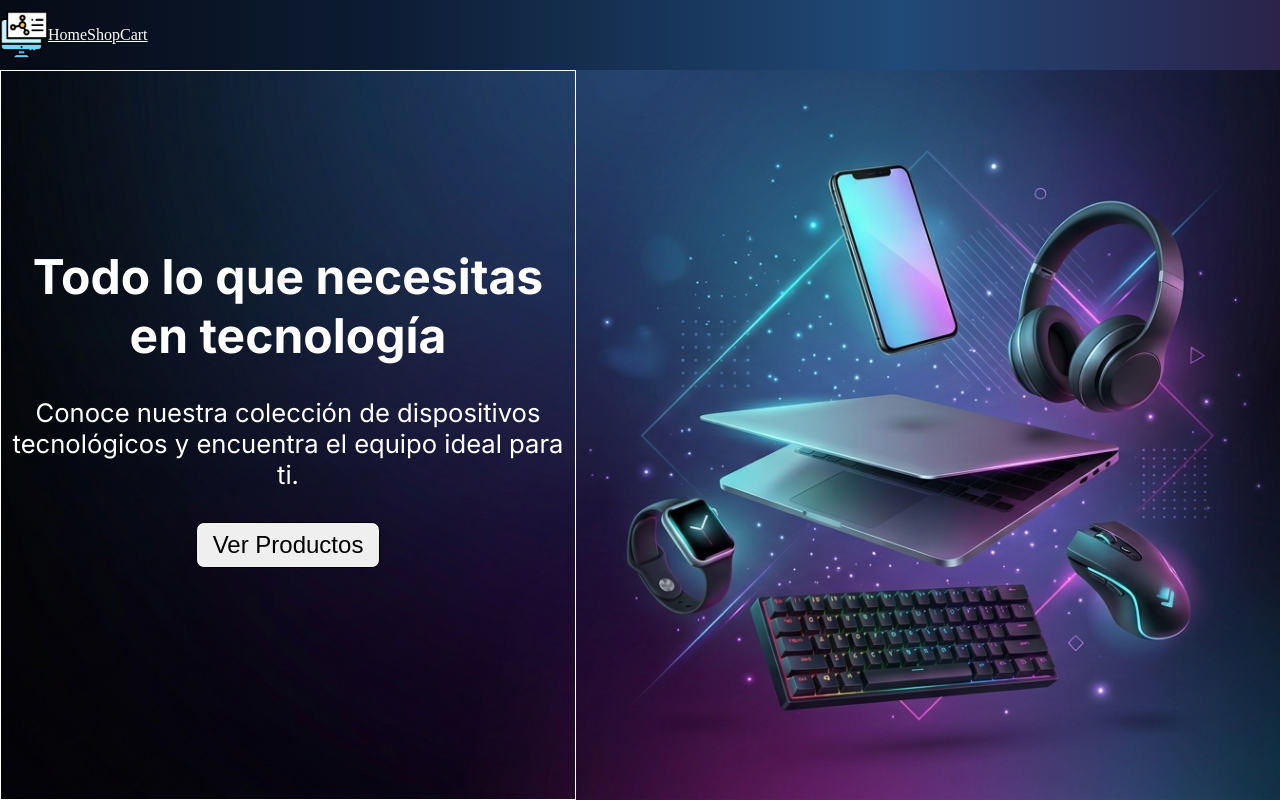
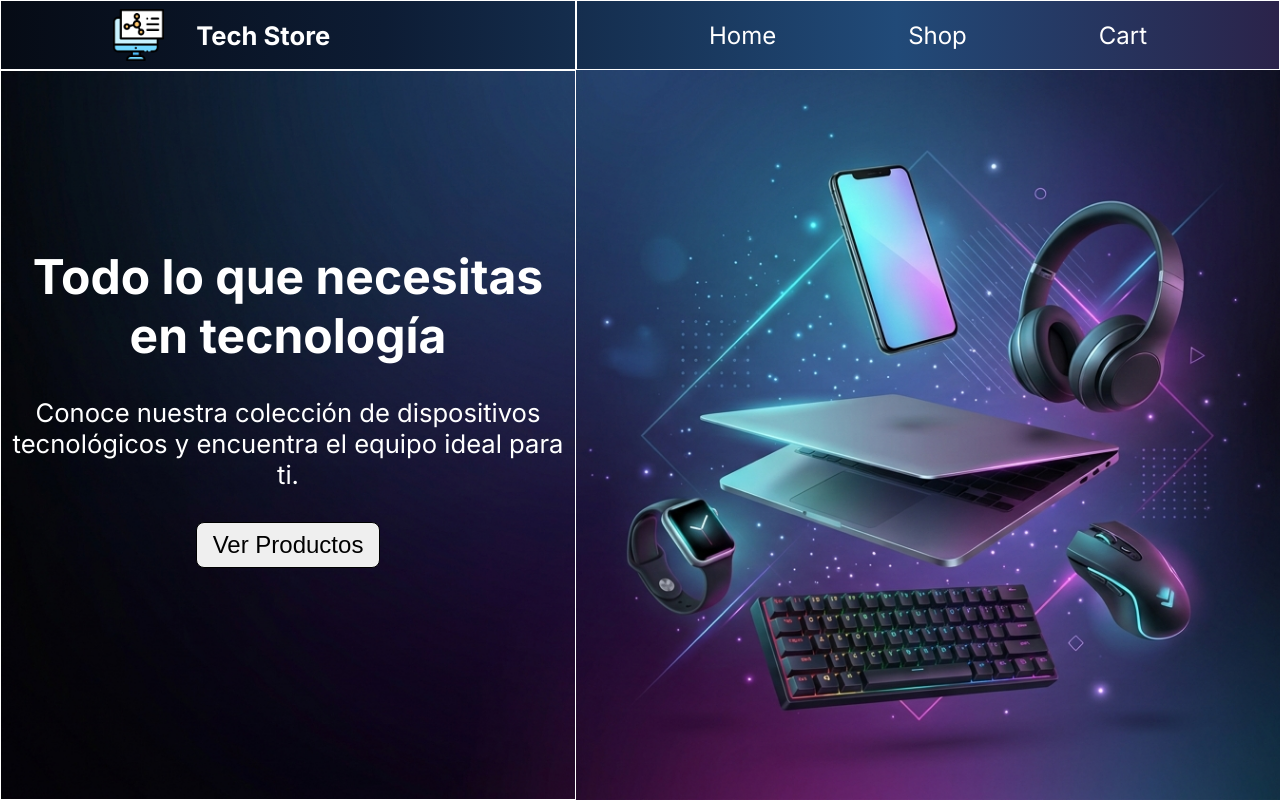
Before and after one commit to eber-dev/Shopping-Cart, a React (Vite) app: page / in a window 1280 px wide. Built offline with nearby package versions, Linux system fonts and the light colour scheme.

Commit message:
Se agrego nombre y hay un avance en lso estilos del navbar

```diff
--- a/src/components/Navbar.jsx
+++ b/src/components/Navbar.jsx
@@ -7,6 +7,7 @@ function Navbar() {
         <nav className={style.navegacion}>
             <div className={style.logo}>
                 <img src={icono} alt="logo principal" />
+                <p>Tech Store</p>
             </div>
 
             <div className={style.opciones}>
--- a/src/components/Navbar.module.css
+++ b/src/components/Navbar.module.css
@@ -18,17 +18,39 @@
 
 .logo {
     display: flex;
+    border: 1px solid white;
+    height: 100%;
+    width: 45%;
+    align-items: center;
+    padding-inline: 6rem;
+    gap: 1rem;
 }
 
 .logo > img {
-    height: 3rem;
+    height: 3.2rem;
     width: auto;
+    margin-inline: 1rem;
+}
+
+.logo > p {
+    color: white;
+    font-size: 1.6rem;
+    font-family: 'Inter', sans-serif;
+    font-weight: bold;
 }
 
 .opciones {
     display: flex;
+    border: 1px solid white;
+    height: 100%;
+    width: calc(100% - 45%);
+    align-items: center;
+    justify-content: space-evenly;
 }
 
 .opcion {
     color: white;
+    text-decoration: none;
+    font-size: 1.5rem;
+    font-family: 'Inter', sans-serif;
 }
```
